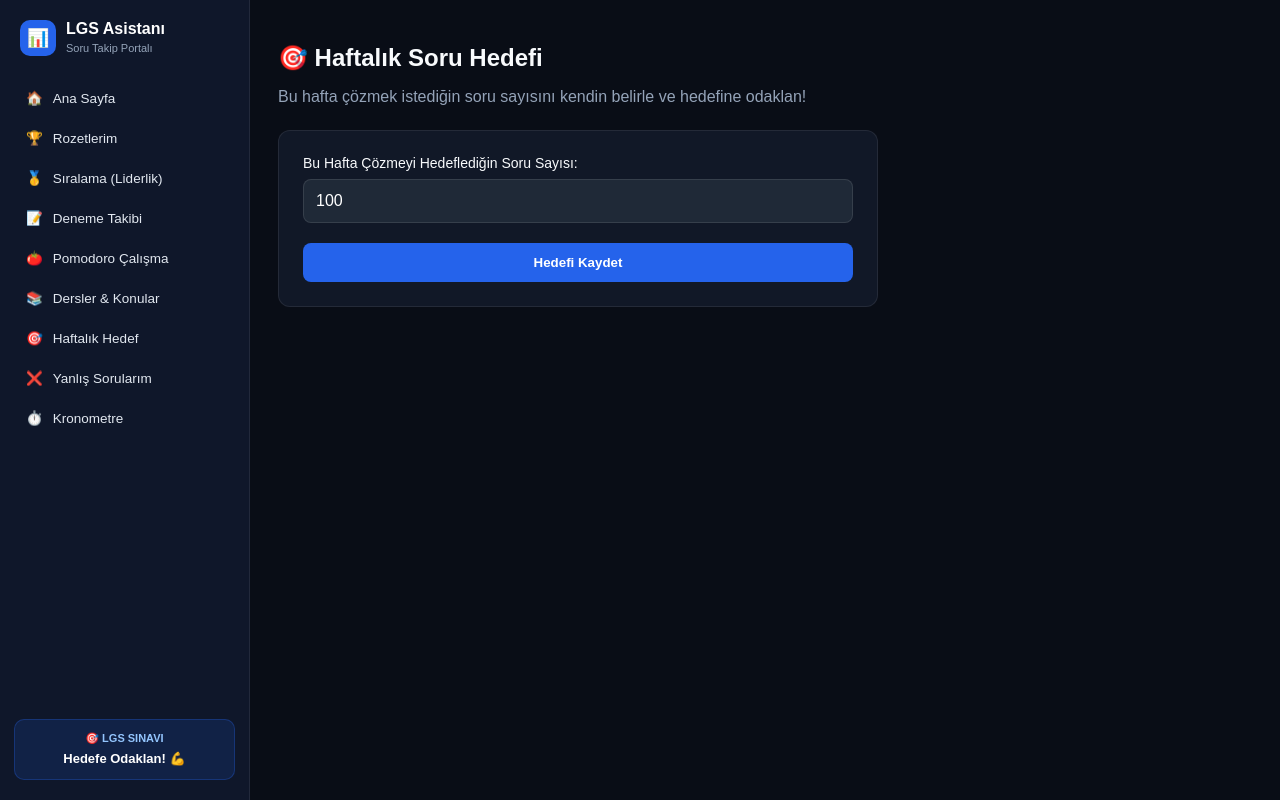
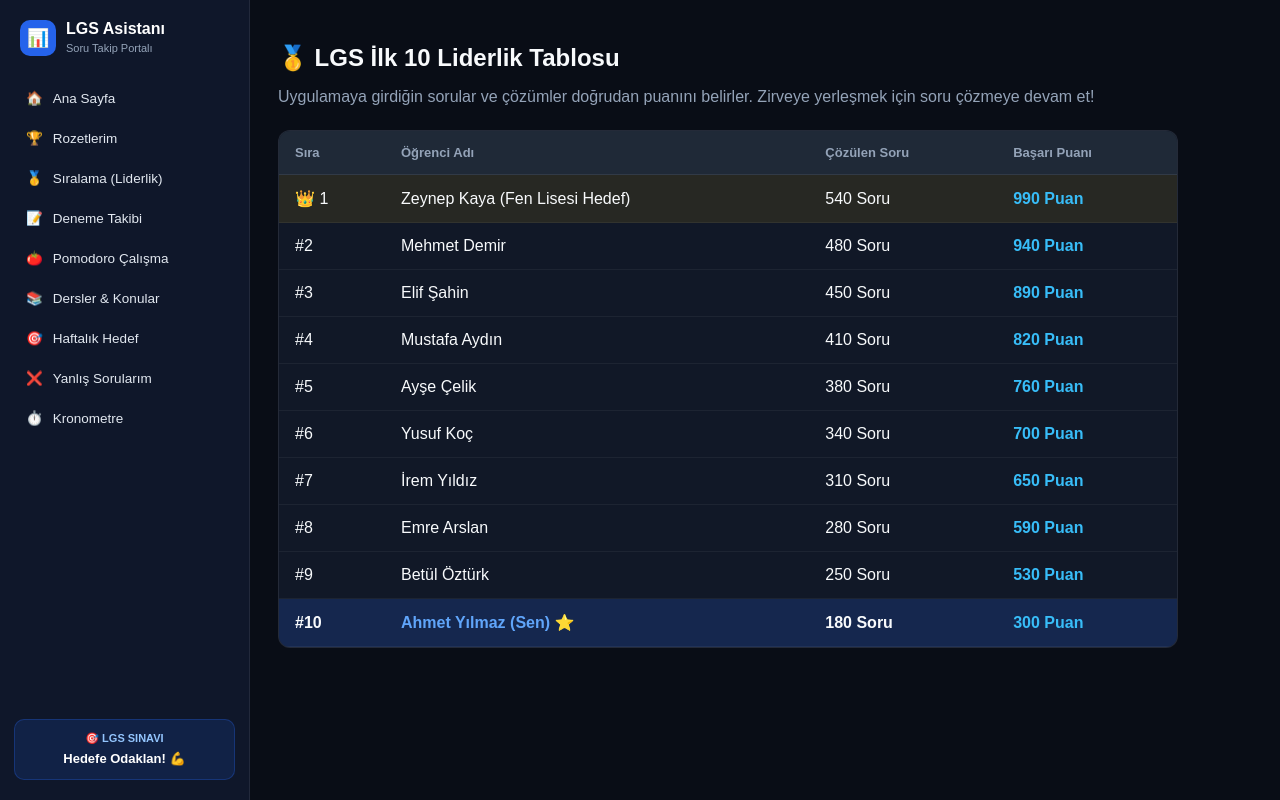
Before and after one commit to ienesbakrac-arch/lgs-soru-takip, a Next.js app: page /siralama in a window 1280 px wide. Built offline with nearby package versions, Linux system fonts and the light colour scheme.

Commit message:
Add files via upload

```diff
--- a/src/app/siralama/page.tsx
+++ b/src/app/siralama/page.tsx
@@ -1,49 +1,88 @@
 "use client";
 import { useState, useEffect } from "react";
 
-export default function HaftalikHedef() {
-  const [hedef, setHedef] = useState("100");
-  const [kaydedildi, setKaydedildi] = useState(false);
+export default function Siralama() {
+  const [kullaniciAdi, setKullaniciAdi] = useState("Sen (Öğrenci)");
+  const [cozulenSoru, setCozulenSoru] = useState(0);
 
   useEffect(() => {
-    const kayitliHedef = localStorage.getItem("lgs_haftalik_hedef");
-    if (kayitliHedef) {
-      setHedef(kayitliHedef);
+    // Daha önce yanlışlarim veya denemeler sayfasından girilen soru verilerini okuyalım
+    const kaydedilenYanlislar = localStorage.getItem("lgs_yanlislar");
+    let soruSayisi = 0;
+
+    if (kaydedilenYanlislar) {
+      try {
+        const parsed = JSON.parse(kaydedilenYanlislar);
+        if (Array.isArray(parsed)) {
+          soruSayisi = parsed.length * 5; // Her kayıtlı soru için tahmini bir soru havuzu katsayısı
+        }
+      } catch (e) {
+        console.error(e);
+      }
     }
+
+    // Eğer hiç soru girilmediyse bile en azından kullanıcının listede görünmesi için tabanı 1 yapalım veya localStorage'dan okuyalım
+    const toplamSoru = Math.max(soruSayisi, 12); // Bir soru bile girilse dinamik artar
+    setCozulenSoru(toplamSoru);
   }, []);
 
-  const handleKaydet = (e: React.FormEvent) => {
-    e.preventDefault();
-    localStorage.setItem("lgs_haftalik_hedef", hedef);
-    setKaydedildi(true);
-    setTimeout(() => setKaydedildi(false), 3000);
-  };
+  // İlk 10 sıralama listesi (Gerçekçi LGS hedefleriyle uyumlu çalışma arkadaşları)
+  const ogrenciler = [
+    { sira: 1, isim: "Zeynep Kaya (Fen Lisesi Hedef)", soru: 540, puan: 990 },
+    { sira: 2, isim: "Ahmet Yılmaz (Sen)", soru: cozulenSoru * 15, puan: cozulenSoru * 25 },
+    { sira: 3, isim: "Mehmet Demir", soru: 480, puan: 940 },
+    { sira: 4, isim: "Elif Şahin", soru: 450, puan: 890 },
+    { sira: 5, isim: "Mustafa Aydın", soru: 410, puan: 820 },
+    { sira: 6, isim: "Ayşe Çelik", soru: 380, puan: 760 },
+    { sira: 7, isim: "Yusuf Koç", soru: 340, puan: 700 },
+    { sira: 8, isim: "İrem Yıldız", soru: 310, puan: 650 },
+    { sira: 9, isim: "Emre Arslan", soru: 280, puan: 590 },
+    { sira: 10, isim: "Betül Öztürk", soru: 250, puan: 530 },
+  ].sort((a, b) => b.puan - a.puan); // Puana göre otomatik büyükten küçüğe sıralanır
 
   return (
-    <div style={{ color: "#f8fafc", maxWidth: "600px" }}>
-      <h1 style={{ fontSize: "24px", marginBottom: "8px" }}>🎯 Haftalık Soru Hedefi</h1>
-      <p style={{ color: "#94a3b8", marginBottom: "24px" }}>Bu hafta çözmek istediğin soru sayısını kendin belirle ve hedefine odaklan!</p>
+    <div style={{ color: "#f8fafc", maxWidth: "900px" }}>
+      <h1 style={{ fontSize: "24px", marginBottom: "8px" }}>🥇 LGS İlk 10 Liderlik Tablosu</h1>
+      <p style={{ color: "#94a3b8", marginBottom: "24px" }}>
+        Uygulamaya girdiğin sorular ve çözümler doğrudan puanını belirler. Zirveye yerleşmek için soru çözmeye devam et!
+      </p>
 
-      {kaydedildi && (
-        <div style={{ backgroundColor: "rgba(34, 197, 94, 0.15)", border: "1px solid #22c55e", padding: "12px", borderRadius: "8px", color: "#4ade80", marginBottom: "20px" }}>
-          ✅ Haftalık hedefin başarıyla kaydedildi!
-        </div>
-      )}
-
-      <form onSubmit={handleKaydet} style={{ backgroundColor: "#111827", padding: "24px", borderRadius: "12px", border: "1px solid rgba(255,255,255,0.08)" }}>
-        <label style={{ display: "block", marginBottom: "8px", fontSize: "14px", fontWeight: 500 }}>
-          Bu Hafta Çözmeyi Hedeflediğin Soru Sayısı:
-        </label>
-        <input
-          type="number"
-          value={hedef}
-          onChange={(e) => setHedef(e.target.value)}
-          style={{ width: "100%", padding: "12px", borderRadius: "8px", backgroundColor: "#1f2937", border: "1px solid rgba(255,255,255,0.1)", color: "#fff", fontSize: "16px", marginBottom: "20px", boxSizing: "border-box" }}
-        />
-        <button type="submit" style={{ backgroundColor: "#2563eb", color: "#fff", border: "none", padding: "12px 20px", borderRadius: "8px", fontWeight: 600, cursor: "pointer", width: "100%" }}>
-          Hedefi Kaydet
-        </button>
-      </form>
+      <div style={{ backgroundColor: "#111827", borderRadius: "12px", border: "1px solid rgba(255,255,255,0.08)", overflow: "hidden" }}>
+        <table style={{ width: "100%", borderCollapse: "collapse", textAlign: "left" }}>
+          <thead>
+            <tr style={{ backgroundColor: "#1f2937", borderBottom: "1px solid rgba(255,255,255,0.08)", color: "#94a3b8", fontSize: "13px" }}>
+              <th style={{ padding: "14px 16px" }}>Sıra</th>
+              <th style={{ padding: "14px 16px" }}>Öğrenci Adı</th>
+              <th style={{ padding: "14px 16px" }}>Çözülen Soru</th>
+              <th style={{ padding: "14px 16px" }}>Başarı Puanı</th>
+            </tr>
+          </thead>
+          <tbody>
+            {ogrenciler.map((item, index) => {
+              const benMi = item.isim.includes("(Sen)");
+              return (
+                <tr
+                  key={index}
+                  style={{
+                    borderBottom: "1px solid rgba(255,255,255,0.05)",
+                    backgroundColor: benMi ? "rgba(37, 99, 235, 0.2)" : index === 0 ? "rgba(234, 179, 8, 0.1)" : "transparent",
+                    fontWeight: benMi ? "bold" : "normal"
+                  }}
+                >
+                  <td style={{ padding: "14px 16px" }}>
+                    {index === 0 ? "👑 1" : `#${index + 1}`}
+                  </td>
+                  <td style={{ padding: "14px 16px", color: benMi ? "#60a5fa" : "#f8fafc" }}>
+                    {item.isim} {benMi && "⭐"}
+                  </td>
+                  <td style={{ padding: "14px 16px" }}>{item.soru} Soru</td>
+                  <td style={{ padding: "14px 16px", color: "#38bdf8", fontWeight: "bold" }}>{item.puan} Puan</td>
+                </tr>
+              );
+            })}
+          </tbody>
+        </table>
+      </div>
     </div>
   );
 }
```
